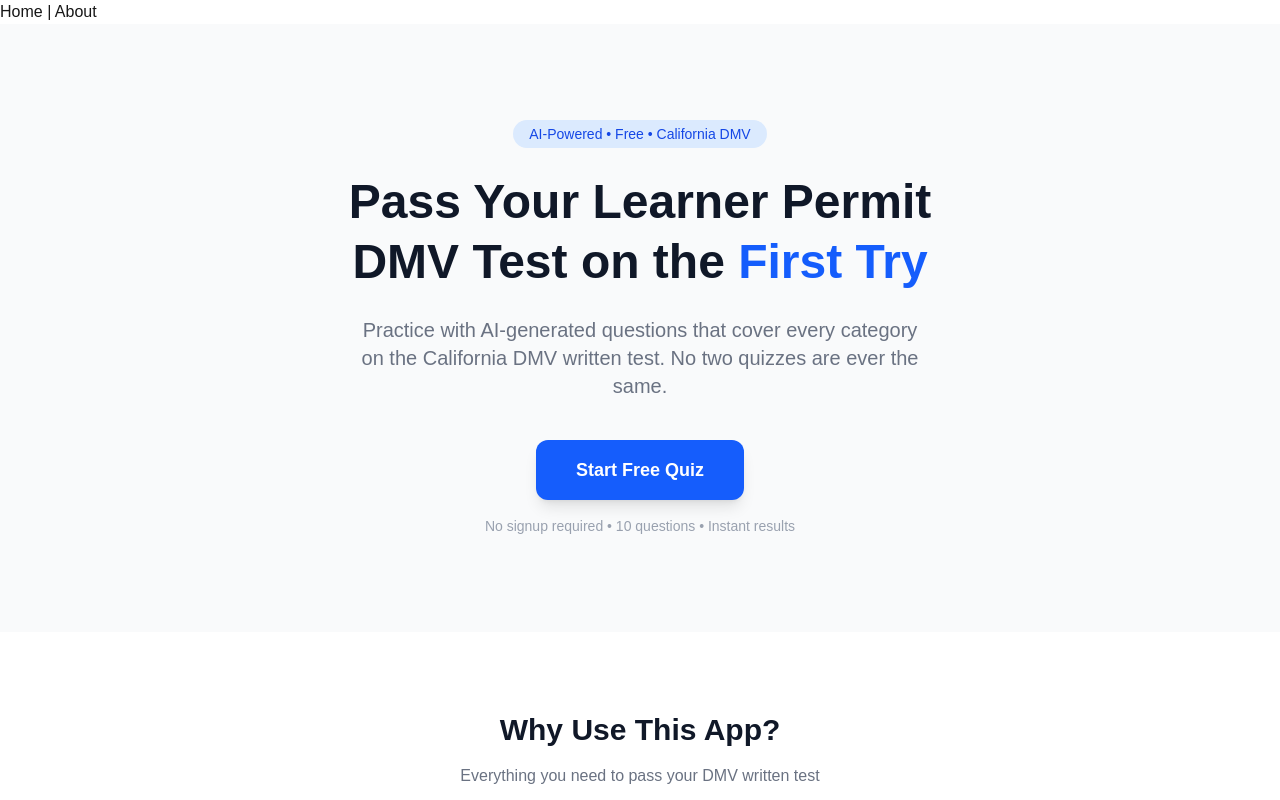
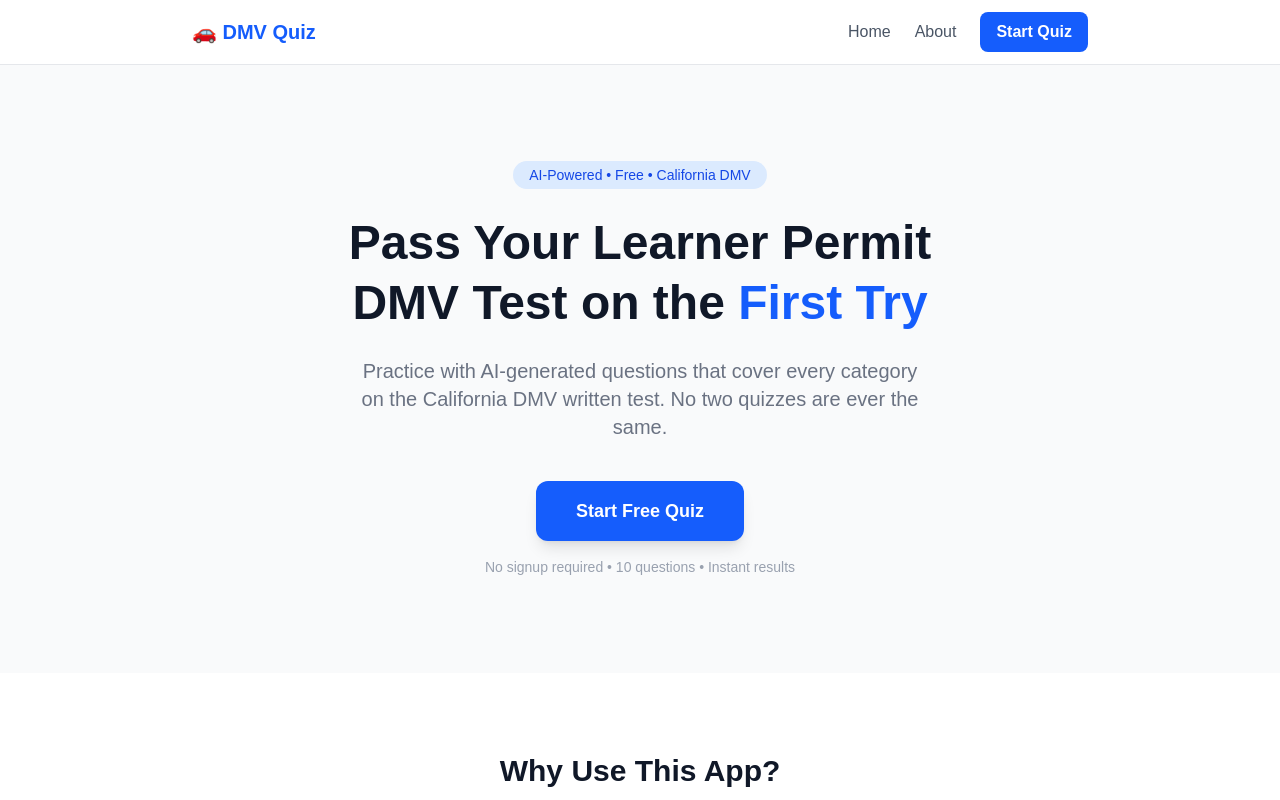
Before and after one commit to Mirwes-Hakimi/farsi-english-dmv, a Next.js app: page / in a window 1280 px wide. Shown: the top 800 px of the page. Built offline with nearby package versions, Linux system fonts and the light colour scheme.

Commit message:
add responsive navbar with mobile hamburger menu

```diff
--- /dev/null
+++ b/src/app/components/Navbar.tsx
@@ -0,0 +1,57 @@
+"use client"
+import { useState } from "react"
+import Link from "next/link"
+
+export default function Navbar() {
+  // tracks if mobile menu is open or closed
+  const [isOpen, setIsOpen] = useState(false)
+
+  return (
+    <nav className="bg-white border-b border-gray-200 px-4 py-3">
+      <div className="max-w-4xl mx-auto flex items-center justify-between">
+
+        {/* Logo */}
+        <Link href="/" className="text-xl font-bold text-blue-600">
+          🚗 DMV Quiz
+        </Link>
+
+        {/* Desktop links — hidden on mobile */}
+        <div className="hidden md:flex items-center gap-6">
+          <Link href="/" className="text-gray-600 hover:text-blue-600 transition-colors">
+            Home
+          </Link>
+          <Link href="/about" className="text-gray-600 hover:text-blue-600 transition-colors">
+            About
+          </Link>
+          <Link href="/quiz" className="bg-blue-600 text-white px-4 py-2 rounded-lg font-semibold hover:bg-blue-700 transition-colors">
+            Start Quiz
+          </Link>
+        </div>
+
+        {/* Hamburger button — visible only on mobile */}
+        <button
+          className="md:hidden text-gray-600"
+          onClick={() => setIsOpen(!isOpen)}
+        >
+          {isOpen ? "✕" : "☰"}
+        </button>
+
+      </div>
+
+      {/* Mobile menu — shows when isOpen is true */}
+      {isOpen && (
+        <div className="md:hidden mt-3 flex flex-col gap-3 px-4 pb-4">
+          <Link href="/" className="text-gray-600 hover:text-blue-600" onClick={() => setIsOpen(false)}>
+            Home
+          </Link>
+          <Link href="/about" className="text-gray-600 hover:text-blue-600" onClick={() => setIsOpen(false)}>
+            About
+          </Link>
+          <Link href="/quiz" className="bg-blue-600 text-white px-4 py-2 rounded-lg font-semibold text-center" onClick={() => setIsOpen(false)}>
+            Start Quiz
+          </Link>
+        </div>
+      )}
+    </nav>
+  )
+}
--- a/src/app/layout.tsx
+++ b/src/app/layout.tsx
@@ -1,5 +1,6 @@
 
 import './globals.css'
+import Navbar from './components/Navbar'
 export default function RootLayout({
     children,
 
@@ -10,11 +11,7 @@ export default function RootLayout({
         <html lang="en">
 
             <body suppressHydrationWarning>
-                <nav>
-                    <a href="/">Home</a>
-                    {" | "}
-                    <a href="/about">About</a>
-                </nav>
+               <Navbar />
                 {children}
             </body>
         </html>
```
